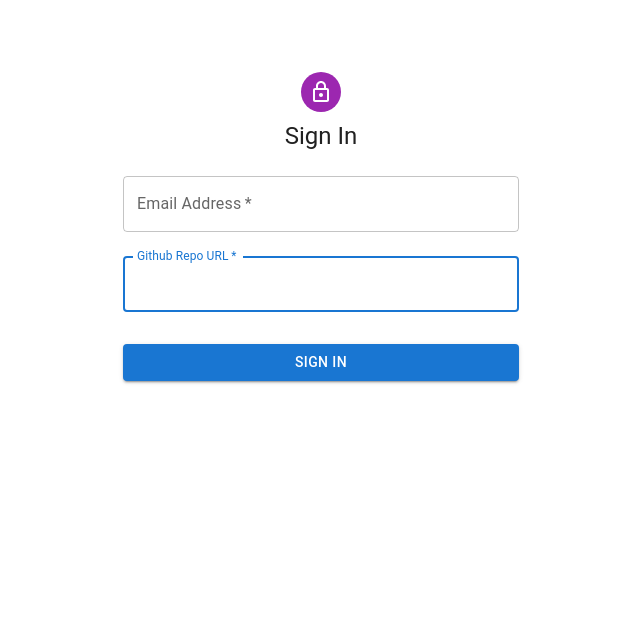
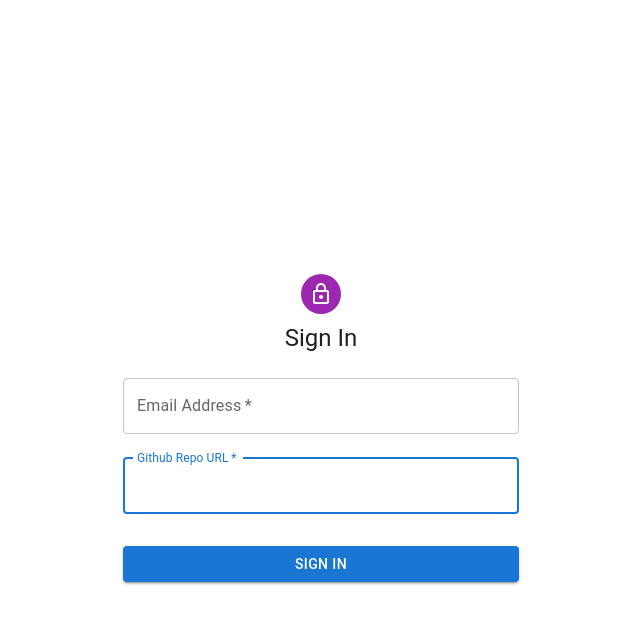
Before and after one commit to sramalho94/clear_viction_assessment, a Next.js app: page / in a window 1280 px wide. Shown: the top 624 px of the page, without its empty margins (319-959 px from the left). Built offline with nearby package versions, Linux system fonts and the light colour scheme.

Commit message:
centered elements

```diff
--- a/src/app/page.tsx
+++ b/src/app/page.tsx
@@ -3,7 +3,7 @@
 
 export default function Home() {
   return (
-    <main className="flex min-h-screen min-w-screen flex-col items-center ">
+    <main className="flex min-h-screen min-w-screen flex-col justify-center">
       <Form />
     </main>
   )
```
